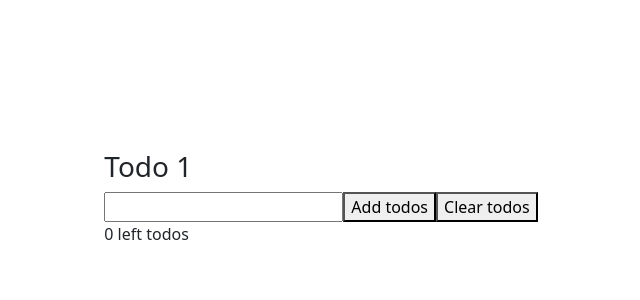
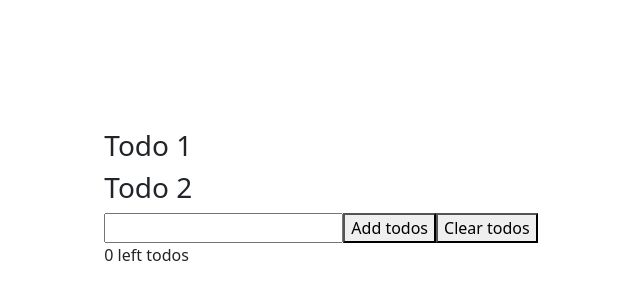
Before and after one commit to Zyer459/practice-stuff, a React (Create React App) app in the folder counter-app/: page / in a window 1280 px wide. Shown: the part 202-502 px from the top of the page, without its empty margins (319-959 px from the left). Built offline with nearby package versions, Linux system fonts and the light colour scheme.

Commit message:
+ 2 objs in App & small change=TodoList

```diff
--- a/counter-app/src/App.js
+++ b/counter-app/src/App.js
@@ -3,12 +3,21 @@ import { ReactDOM } from 'react';
 import { useState } from 'react';
 import TodoList from './TodoList';
 
-function App() {
-  const [todos, setTodos] = useState([{
+const list = [
+  {
     id: 1,
     Name: "Todo 1",
     complete: false
-  }])
+  },
+  {
+    id: 2,
+    Name: "Todo 2",
+    complete: false
+  }
+];
+
+function App() {
+  const [todos, setTodos] = useState(list)
 
   return (
     <>
--- a/counter-app/src/TodoList.jsx
+++ b/counter-app/src/TodoList.jsx
@@ -6,7 +6,7 @@ function Todo ({todo}) {
     return (
         <h3>{todo.Name}</h3>
     )
-}
+};
 
 function TodoList ({ todoList }) {
     return (
@@ -14,6 +14,6 @@ function TodoList ({ todoList }) {
            return <Todo key={todo.id} todo={todo}/>
         })
     )
-}
+};
 
 export default TodoList;
```
